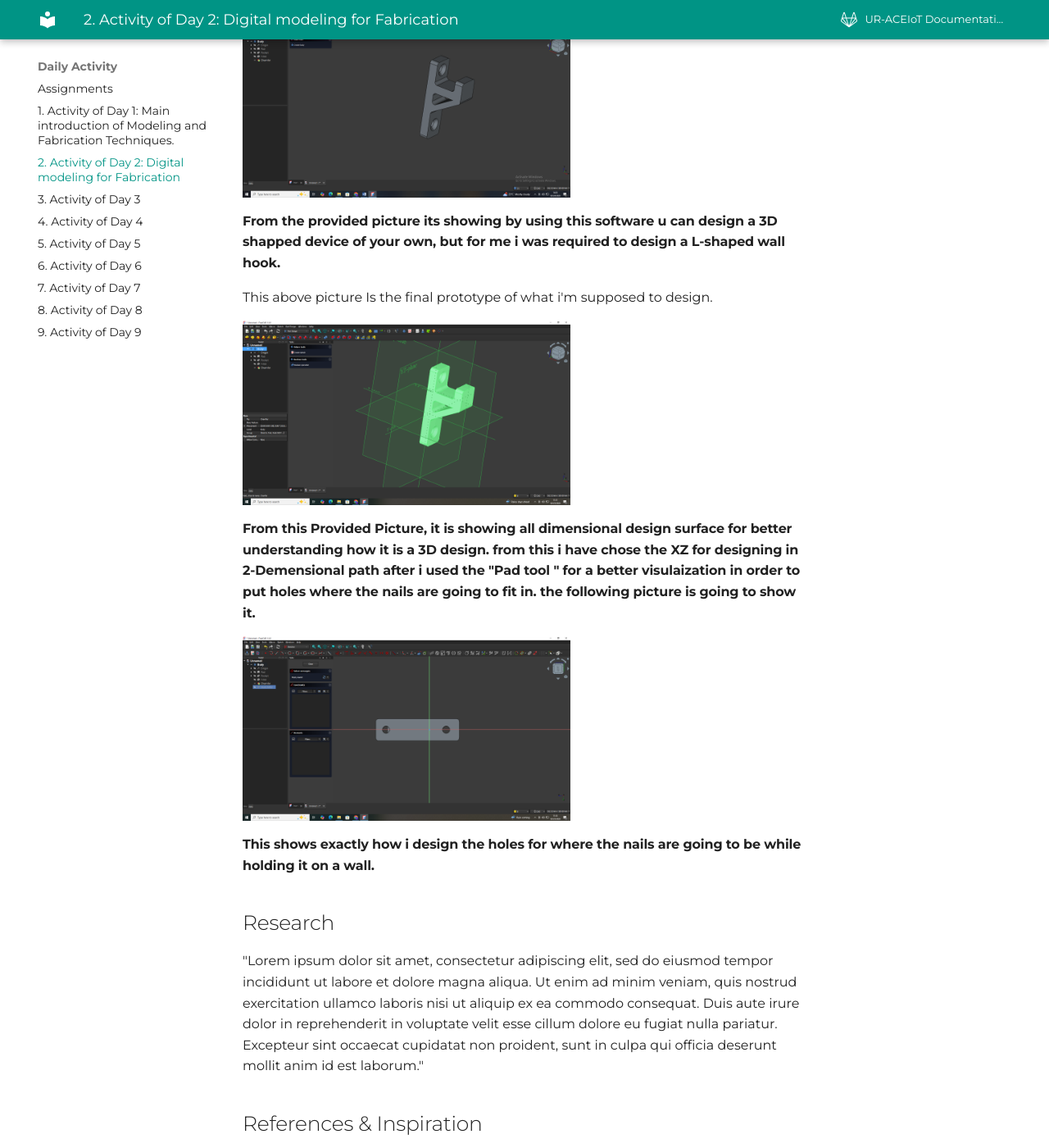
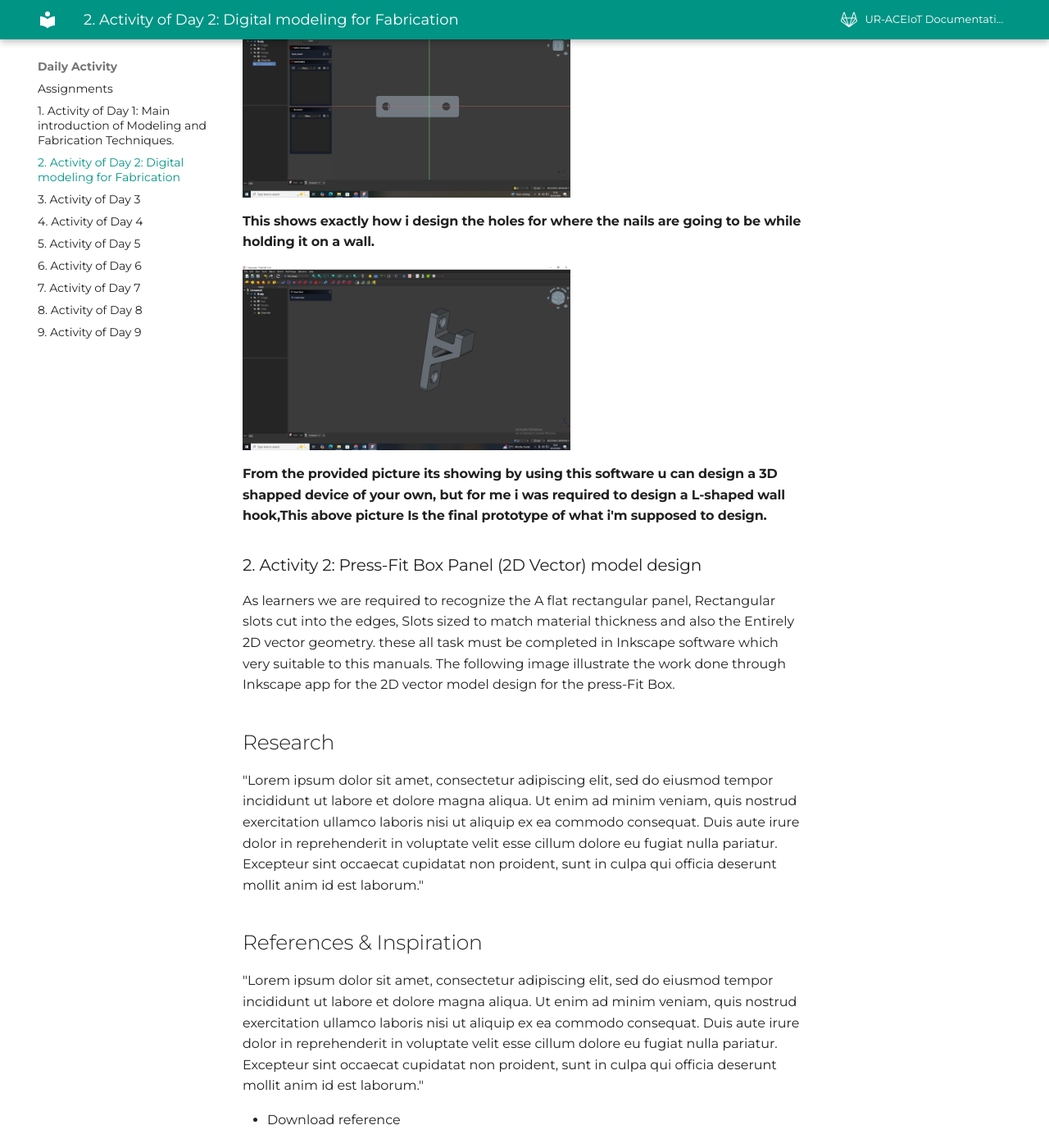
Before and after one commit to izesa/Modeling-and-Fabrication-Techniques, an MkDocs documentation site: the page built from docs/Daily-Activity/day_2.md, in a window 1280 px wide and 1400 px high, scrolled down 1450 px. Shown: the whole window at 82% size. Built offline with MkDocs 1.6.1 and Material for MkDocs 9.7.7, drawn with Linux system fonts in a browser that asks for light colours.

Commit message:
modified:   docs/Daily-Activity/day_2.md

```diff
--- a/docs/Daily-Activity/day_2.md
+++ b/docs/Daily-Activity/day_2.md
@@ -23,19 +23,20 @@ The activity is to design the model for being able to print it. using FreeCad ap
 
 #### From this picture, shows the first steps of desining, this is how i manupulate the tool bars using the lines adjusting the the geometric figure, removing all the constraints and finalizing the first symetric figure.
 
+![Image](../images/FreeCAD3.png){ width=400 Height=300 align=middle }
+
+#### This shows exactly how i design the holes for where the nails are going to be while holding it on a wall.
+
+
 ![Image](../images/FreeCAD1.png){ width=400 Height=300 align=middle }
 
 
-#### From the provided picture its showing by using this software u can design a 3D shapped device of your own, but for me i was required to design a L-shaped wall hook.
-This above picture  Is the final prototype of what i'm supposed to design.
+#### From the provided picture its showing by using this software u can design a 3D shapped device of your own, but for me i was required to design a L-shaped wall hook,This above picture  Is the final prototype of what i'm supposed to design.
 
-![Image](../images/FreeCAD2.png){width=400 Height=300 align=middle}
 
-#### From this Provided Picture, it is showing all dimensional design surface for better understanding how it is a 3D design. from this i have chose the XZ for designing in 2-Demensional path after i used the "Pad tool " for a better visulaization in order to put holes where the nails are going to fit in. the following picture is going to show it.
+### 2. Activity 2: Press-Fit Box Panel (2D Vector) model design
+As learners we are required to recognize the A flat rectangular panel, Rectangular slots cut into the edges, Slots sized to match material thickness and also the Entirely 2D vector geometry. these all task must be completed in Inkscape software which very suitable to this manuals. The following image illustrate the work done through Inkscape app for the 2D vector model design for the press-Fit Box.
 
-![Image](../images/FreeCAD3.png){ width=400 Height=300 align=middle }
-
-#### This shows exactly how i design the holes for where the nails are going to be while holding it on a wall.
 
 
 ## Research
```
